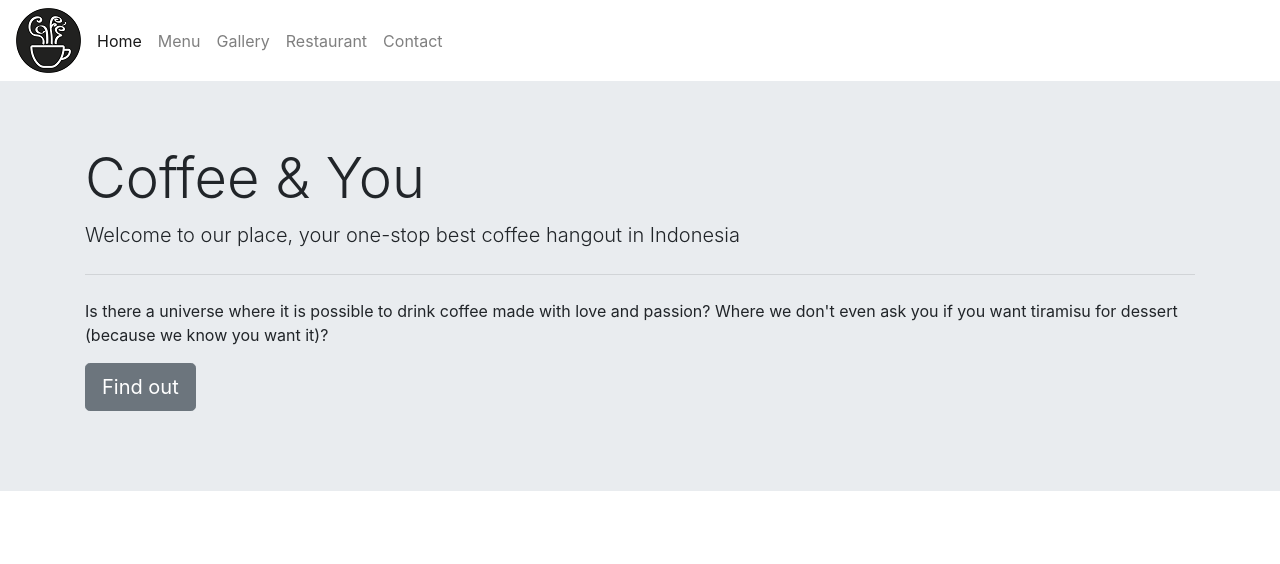
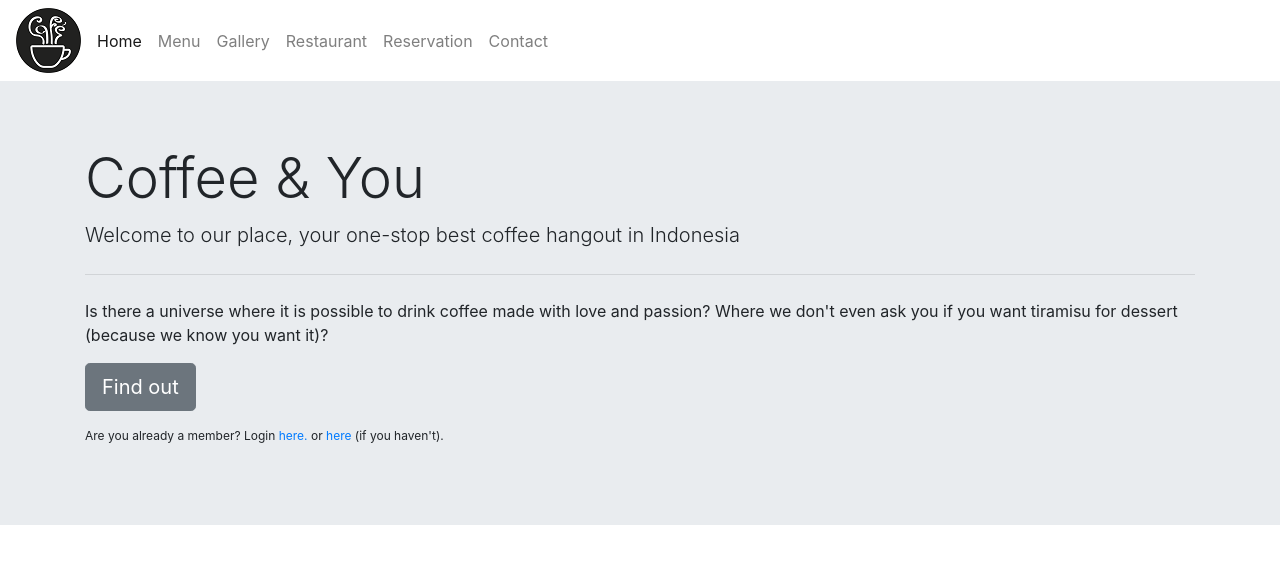
Before and after one commit to nurultrsa/coffee-cafe, a plain HTML site: page index.html in a window 1280 px wide. Drawn offline with nearby package versions, Linux system fonts and the light colour scheme; a script that the page names is missing.

Commit message:
External link  added and structure changes on the page

```diff
--- a/index.html
+++ b/index.html
@@ -35,6 +35,9 @@
               <a class="nav-link" href="restaurants.html">Restaurant</a>
             </li>
             <li class="nav-item">
+              <a class="nav-link" href="reservation.html">Reservation</a>
+            </li>
+            <li class="nav-item">
               <a class="nav-link" href="contact.html">Contact</a>
             </li>
         </ul>
@@ -48,8 +51,9 @@
   			<p id="intro-text"></p>
         <p>Is there a universe where it is possible to drink coffee made with love and passion? Where we don't even ask you if you want tiramisu for dessert (because we know you want it)?</p>
   			<p class="lead">
-  			<a class="btn btn-secondary btn-lg" href="menu.html" role="button">Find out</a>
-  		    </p>
+  			  <a class="btn btn-secondary btn-lg" href="menu.html" role="button">Find out</a>
+  		  </p>
+        <p style="font-size:12px;">Are you already a member? Login <a href="#">here.</a> or <a href="#">here</a> (if you haven't).</p>
   	  </div>
   	</div>
 
```
